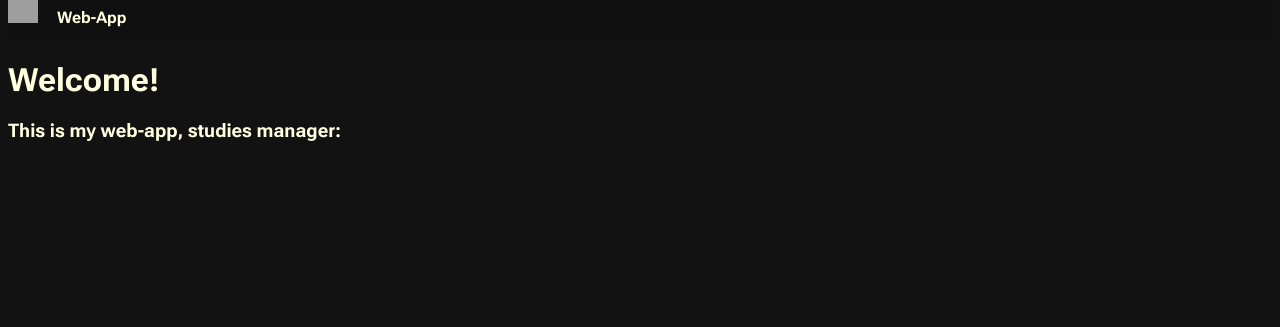
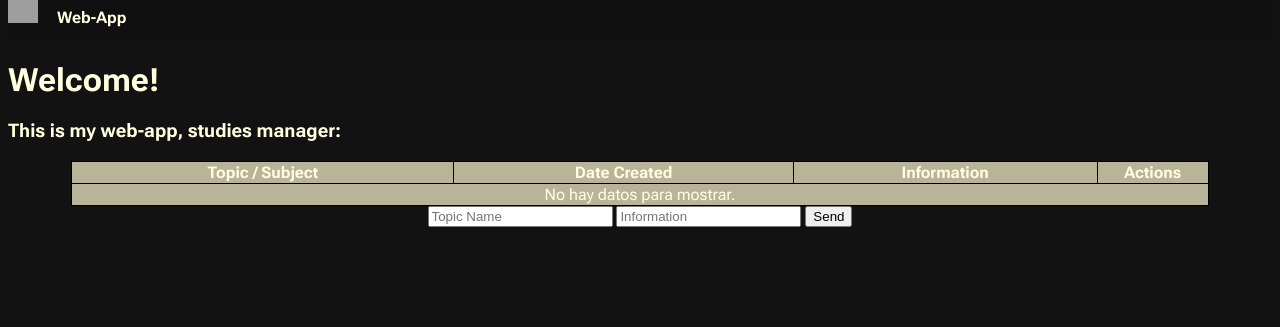
Before and after one commit to FrancoEsterellasUA/studiesmanagerFlask, a Flask app: page / in a window 1280 px wide. Shown: the part 22-349 px from the top of the page. Run offline with Flask 3, Linux system fonts and the light colour scheme; grey boxes are pictures that could not be loaded.

Commit message:
almost func-finished

```diff
--- a/app/app.py
+++ b/app/app.py
@@ -1,11 +1,47 @@
-from flask import Flask, render_template
+import pandas as pd
+import numpy as np
+from flask import Flask, render_template, request, url_for
+from model import db, Studies
+import datetime as dt
 
 
 app = Flask(__name__)
 
-@app.route("/")
+app.config['SQLALCHEMY_DATABASE_URI'] = 'sqlite:///studies.db'
+app.config['SQLALCHEMY_TRACK_MODIFICATIONS'] = False
+
+db.init_app(app)
+
+with app.app_context():
+    db.create_all()
+    db.session.commit()
+
+
+@app.route("/", methods=["GET", "POST"])
 def landpage():
-    return render_template('landpage_oficial.html')
+    studies = Studies.query.all()
+    return render_template('landpage_oficial.html', studies=studies)
+
+@app.route("/new", methods=["GET","POST"])
+def new():
+    Topic = request.form['Topic']
+    Date = dt.datetime.today()
+    Information = request.form['Information']
+
+    new_study= Studies(Topic,Date,Information)
+
+    db.session.add(new_study)
+    db.session.commit()
+
+    return "Ok"
+
+@app.route("/delete/<int:id>")
+def delete(id):
+    d_study= Studies.query.get_or_404(id)
+    db.session.delete(d_study)
+    db.session.commit()
+
+    return "HI"
 
 
 if __name__ == "__main__":
--- a/app/static/style.css
+++ b/app/static/style.css
@@ -9,3 +9,30 @@ body{
     background-color: rgb(16, 16, 16);
     color: lightyellow;
 }
+table{
+    background-color: rgb(184, 179, 153);
+    /* color: black; */
+    width: 90%;
+    border: 1px solid black;
+    border-collapse: collapse;
+}
+th,tr,td{
+    border: 1px solid black;
+    border-collapse: collapse;
+}
+#Table-container{
+    display:  flex;
+    flex-direction: row;
+    justify-content: center;
+}
+#formulario{
+    display: flex;
+    align-items: center;
+    justify-content: center;
+}
+.data_task{
+    text-align: center;
+}
+.action-column{
+    max-width: 30px;
+}
--- a/app/templates/landpage_oficial.html
+++ b/app/templates/landpage_oficial.html
@@ -8,4 +8,40 @@
 <h1>Welcome!</h1>
 <h3>This is my web-app, studies manager:</h3>
 
+<div id="Table-container">
+    <table>
+        <tr>
+        <th>Topic / Subject</th>
+        <th>Date Created</th>
+        <th>Information</th>
+        <th class="action-column">Actions</th>
+        </tr>
+        {% for s in studies%}
+        <tr>
+        <td class="data_task">{{s.Topic}}</td>
+        <td class="data_task">{{s.Date}}</td>
+        <td class="data_task">{{s.Information}}</td>
+        <td class="data_task action-column">
+            <form action="{{ url_for('delete', id=s.id) }}" method="get">
+            <button type="submit">Delete</button>
+            </form>
+        </td>
+        </tr>
+        {% else %}
+        <tr>
+        <td colspan="4" style="text-align: center;">No hay datos para mostrar.</td>
+        </tr>
+        {% endfor %}
+    </table>
+</div>
+
+<div id="formulario">
+    <form action="/new" method="POST">
+        <input name="Topic" placeholder="Topic Name"/>
+        <!-- <input name="Date" placeholder="Date"/> -->
+        <input name="Information" placeholder="Information"/>
+        <button>Send</button>
+    </form>
+</div>
+
 {% endblock %}
```
Also changed, not shown: app/model.py (added, +16 -0 lines), instance/studies.db (added).
